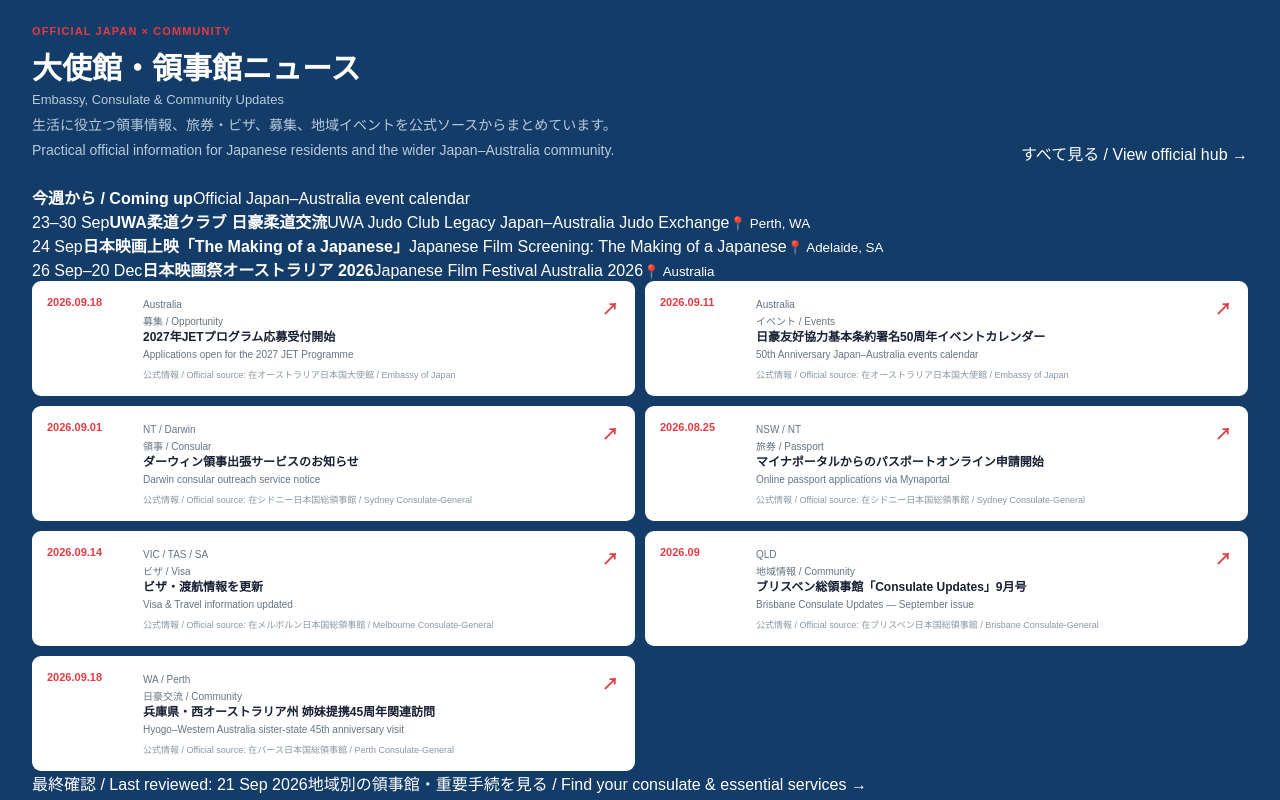
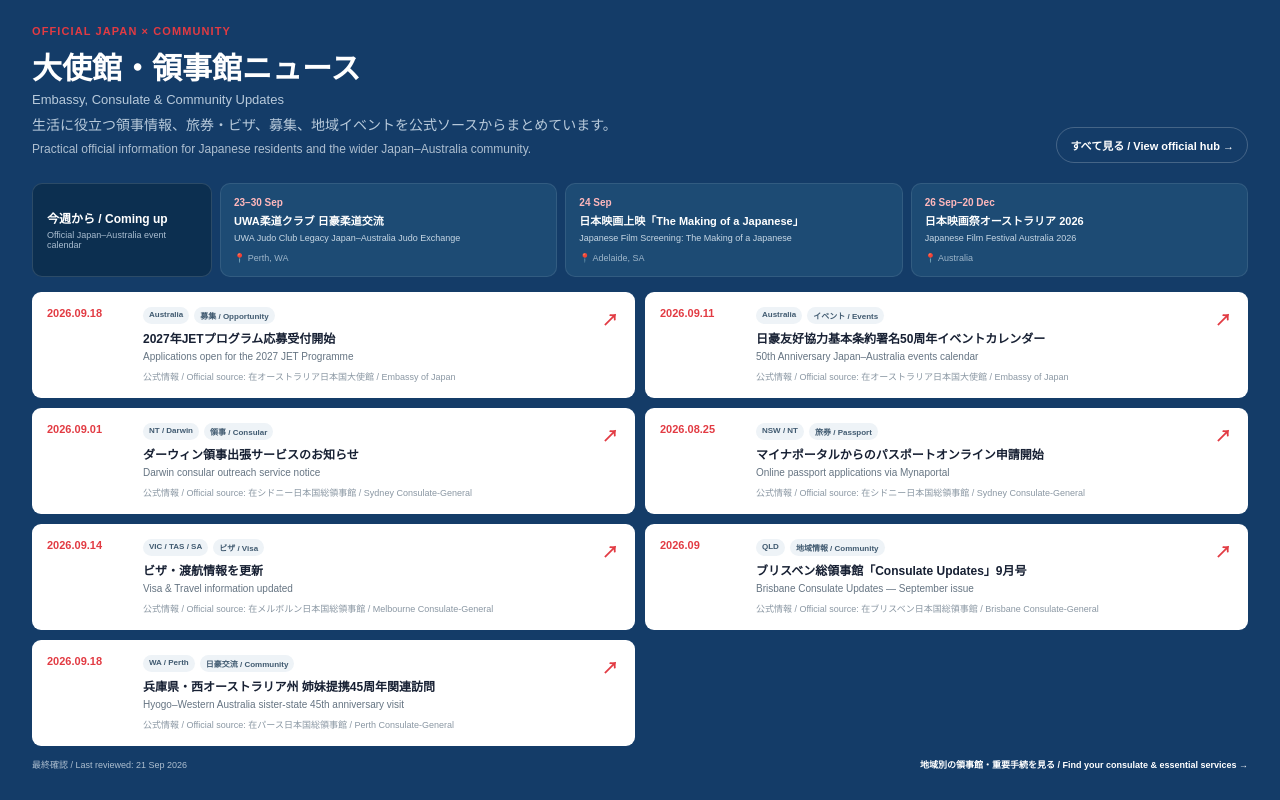
Before and after one commit to samthebrokers-prog/audaisuki, a Next.js app: page / in a window 1280 px wide. Shown: the part 3200-4000 px from the top of the page. Built offline with nearby package versions, Linux system fonts and the light colour scheme.

Commit message:
Style official Japan news and community hub

```diff
--- a/app/globals.css
+++ b/app/globals.css
@@ -40,3 +40,43 @@
 .loginLink{color:#fff;font-weight:700;text-decoration:underline;text-underline-offset:3px}
 .loginLink:hover{color:#ffd9db}
 @media(max-width:760px){.utilityRight{display:none}}
+
+.officialEnglish{font-size:12px!important;color:#aebfd0!important;margin-top:4px!important}
+.officialMore{color:#fff;border:1px solid #ffffff35;border-radius:999px;padding:9px 13px;font-size:11px;font-weight:800;white-space:nowrap}
+.eventStrip{max-width:1216px;margin:0 auto 15px;display:grid;grid-template-columns:180px repeat(3,1fr);gap:8px}
+.eventStripTitle{background:#0c2f50;border:1px solid #ffffff22;border-radius:10px;padding:14px;display:flex;flex-direction:column;justify-content:center}
+.eventStripTitle b{font-size:12px}.eventStripTitle span{font-size:9px;color:#a9bdd0;margin-top:4px}
+.eventStrip article{background:#1d4b74;border:1px solid #ffffff18;border-radius:10px;padding:13px}
+.eventStrip time{display:block;color:#ffb8bc;font-size:10px;font-weight:800;margin-bottom:6px}
+.eventStrip article b{display:block;font-size:11px;line-height:1.45}
+.eventStrip article span{display:block;font-size:9px;line-height:1.45;color:#c8d8e5;margin-top:3px}
+.eventStrip article small{display:block;font-size:9px;color:#9eb6ca;margin-top:7px}
+.newsMeta{display:flex!important;gap:5px!important;flex-wrap:wrap;margin-bottom:6px}
+.newsMeta span{display:inline-block!important;background:#eef3f7;color:#405a70!important;border-radius:999px;padding:3px 6px;margin:0!important;font-size:8px!important;font-weight:700}
+.officialSourceLine{max-width:1216px;margin:12px auto 0;display:flex;justify-content:space-between;gap:15px;align-items:center;font-size:9px;color:#aebfd0}
+.officialSourceLine a{color:#fff;font-weight:800}
+.officialHub{min-height:100vh;background:#f5f7f9;color:#172033}
+.officialHubHeader{background:#0d2945;color:#fff;padding:18px max(18px,calc((100% - 1120px)/2));display:flex;align-items:center;justify-content:space-between;gap:20px}
+.officialHubBrand{font-size:23px;font-weight:900}.officialHubBrand span{color:#ff6b72}
+.officialHubHeader>div{font-size:12px;color:#c6d5e2}.officialHubHeader>div span{margin:0 7px}
+.officialHubMain{max-width:1120px;margin:0 auto;padding:42px 18px 70px}
+.officialHubIntro{background:linear-gradient(115deg,#eaf4fd,#fff 58%,#fff0f0);border:1px solid #dfe7ee;border-radius:20px;padding:38px;margin-bottom:28px}
+.officialHubIntro h1{font-size:39px;line-height:1.15;color:#143c68;margin:8px 0 16px}.officialHubIntro h1 small{display:block;font-size:15px;color:#657688;margin-top:8px;font-weight:600}
+.officialHubIntro p{font-size:14px;line-height:1.7;color:#465a6d;max-width:820px}.officialHubIntro .en{font-size:12px}
+.hubReview{display:inline-block;margin-top:12px;background:#fff;border:1px solid #dce4ea;border-radius:999px;padding:7px 11px;font-size:10px;color:#5c6e7d}
+.officialHubMain section{margin-top:36px}.officialHubMain section>h2,.hubSectionHead h2{color:#143c68;font-size:25px;margin:5px 0 15px}
+.hubServiceGrid{display:grid;grid-template-columns:repeat(3,1fr);gap:10px}
+.hubServiceGrid article{background:#fff;border:1px solid #dfe5ea;border-radius:12px;padding:18px}
+.hubServiceGrid article>span{font-size:25px}.hubServiceGrid h3{font-size:13px;color:#143c68;margin:10px 0 6px}.hubServiceGrid p{font-size:11px;line-height:1.55;color:#667685;margin:0}
+.hubSectionHead{display:flex;justify-content:space-between;align-items:end;gap:18px}.hubSectionHead small{font-size:9px;color:#7e8c99;margin-bottom:17px}
+.hubUpdateList{display:grid;grid-template-columns:1fr 1fr;gap:10px}
+.hubUpdateList>a{background:#fff;border:1px solid #dfe5ea;border-radius:12px;padding:18px;box-shadow:0 3px 12px #102f4a09}
+.hubUpdateMeta{display:flex;gap:6px;flex-wrap:wrap;align-items:center}.hubUpdateMeta time{font-size:9px;color:#e23b43;font-weight:800}.hubUpdateMeta span{background:#eef3f7;color:#4b6376;border-radius:999px;padding:4px 7px;font-size:8px;font-weight:700}
+.hubUpdateList h3{font-size:14px;color:#143c68;margin:11px 0 4px}.hubUpdateList>a>b{font-size:11px;color:#3d4f60}.hubUpdateList p{font-size:10px;color:#687789;line-height:1.55}.hubUpdateList small{font-size:8px;color:#e23b43;font-weight:700}
+.hubEvents{background:#143c68;color:#fff;border-radius:18px;padding:25px}.hubEvents .hubSectionHead h2{color:#fff}.hubEvents .kicker{color:#ff8f95}
+.hubEventGrid{display:grid;grid-template-columns:repeat(3,1fr);gap:10px}.hubEventGrid article{background:#fff;color:#172033;border-radius:10px;padding:16px}.hubEventGrid time{color:#e23b43;font-size:10px;font-weight:800}.hubEventGrid h3{font-size:13px;color:#143c68;margin:8px 0 5px}.hubEventGrid p{font-size:10px;line-height:1.5;color:#5f6f7e}.hubEventGrid small{font-size:9px;color:#7b8995}
+.hubCalendarLink{display:inline-block;margin-top:14px;font-size:10px;font-weight:800;color:#fff;text-decoration:underline;text-underline-offset:3px}
+.hubMissionGrid{display:grid;grid-template-columns:repeat(3,1fr);gap:10px}.hubMissionGrid>a{background:#fff;border:1px solid #dfe5ea;border-top:4px solid #e23b43;border-radius:10px;padding:16px}.hubMissionGrid>a>b{font-size:10px;color:#e23b43}.hubMissionGrid h3{font-size:13px;color:#143c68;margin:8px 0}.hubMissionGrid p{font-size:10px;color:#687789}.hubMissionGrid span{font-size:9px;color:#e23b43;font-weight:800}
+.hubDisclaimer{background:#fff8ed;border:1px solid #f0dfc3;border-radius:12px;padding:18px}.hubDisclaimer b{font-size:12px;color:#8a5a16}.hubDisclaimer p{font-size:10px;line-height:1.6;color:#6d5d45;margin:7px 0 0}
+@media(max-width:900px){.eventStrip{grid-template-columns:1fr 1fr}.eventStripTitle{grid-column:1/-1}.hubServiceGrid,.hubMissionGrid{grid-template-columns:1fr 1fr}}
+@media(max-width:760px){.newsSection .sectionHead{display:block}.officialMore{display:inline-block;margin-top:12px}.eventStrip{grid-template-columns:1fr}.eventStripTitle{grid-column:auto}.officialSourceLine{align-items:flex-start;flex-direction:column}.officialHubHeader{padding:15px 12px}.officialHubHeader>div span{display:none}.officialHubBrand{font-size:18px}.officialHubMain{padding:28px 10px 50px}.officialHubIntro{padding:25px 20px}.officialHubIntro h1{font-size:30px}.hubServiceGrid,.hubUpdateList,.hubEventGrid,.hubMissionGrid{grid-template-columns:1fr}.hubEvents{padding:20px 14px}.hubSectionHead{display:block}.hubSectionHead small{display:block;margin:0 0 12px}}
```
